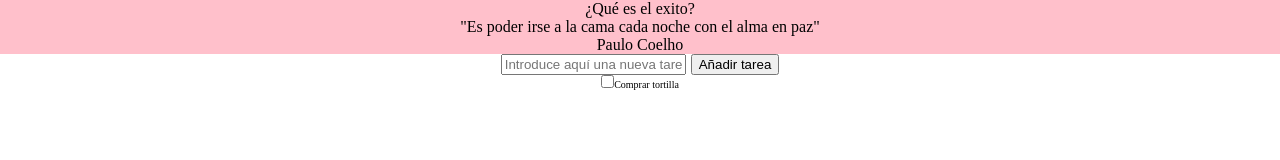
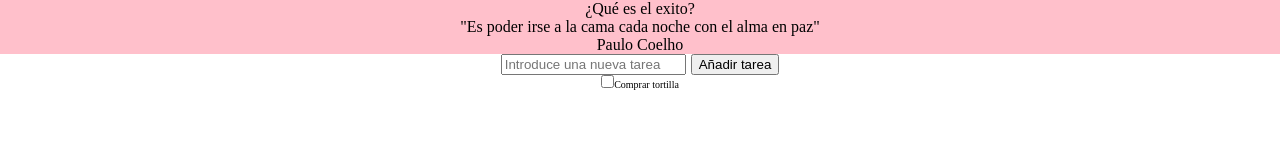
Before and after one commit to JuanTamarit/Todo-App-React-00, a React (Vite) app: page / in a window 1280 px wide. Shown: the top 160 px of the page. Built offline with nearby package versions, Linux system fonts and the light colour scheme.

Commit message:
Empiezo de cero

```diff
--- a/src/Tasks-adder.jsx
+++ /dev/null
@@ -1,6 +0,0 @@
-function Adder() {
-    return (
-<input type="text">Introduce aquí tu tarea pendiente</input>
-<button>Añadir</button>
-    )
-}
--- a/src/components/Input.jsx
+++ b/src/components/Input.jsx
@@ -1,11 +1,23 @@
-import React from "react";
 import "./Input.css";
+import React, { useRef, useContext, useState } from "react";
+import TaskContext from "../TaskContext";
 
-export default function Input() {
+function Input() {
+  const inputRef = useRef(null);
+  let tasksArray = [];
+
   return (
     <div className="input__component">
-      <input type="text" placeholder="Introduce aquí una nueva tarea" />
-      <button className="new-task-button">Añadir tarea</button>
+      <input
+        type="text"
+        placeholder="Introduce una nueva tarea"
+        ref={inputRef}
+      />
+      <button className="new-task-button" onClick={""}>
+        Añadir tarea
+      </button>
     </div>
   );
 }
+
+export default Input;
```
